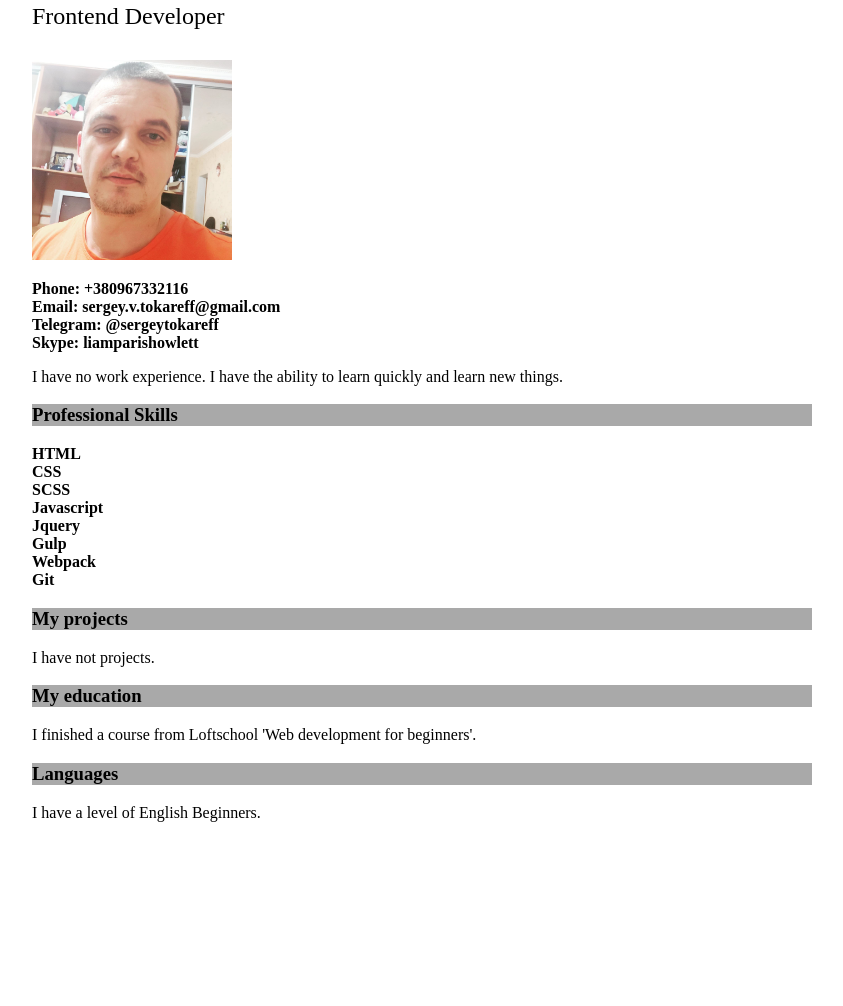
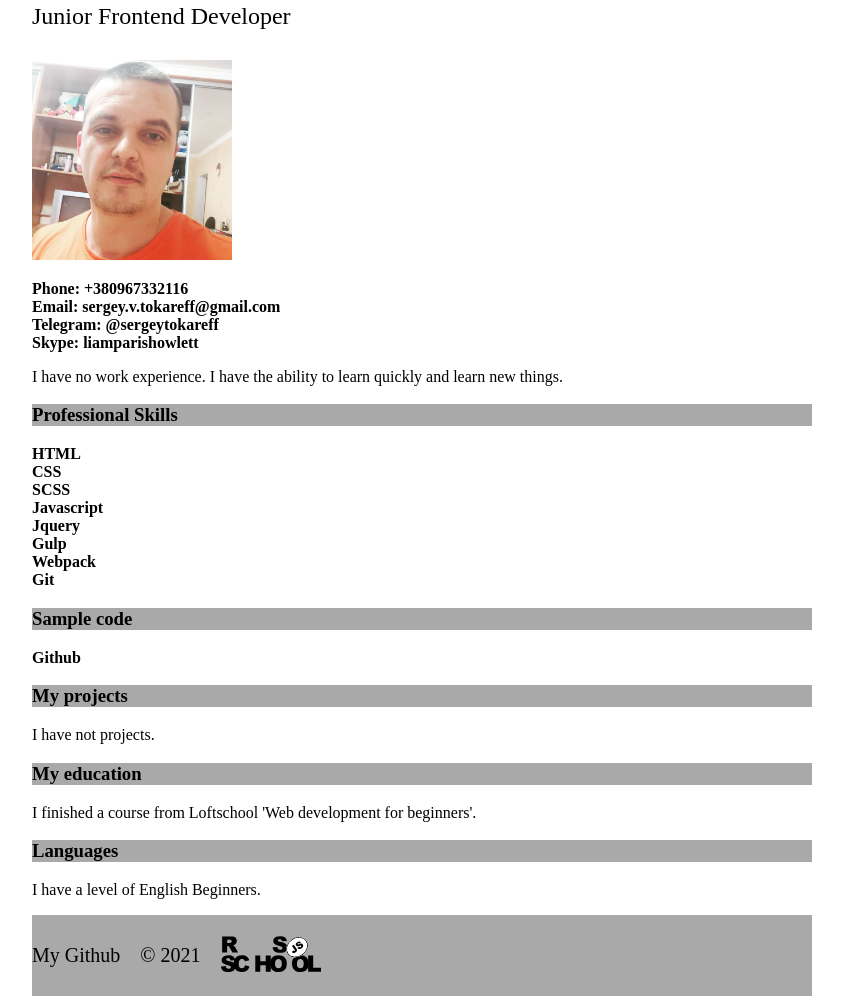
Before and after one commit to SergeyTokareff/rsschool-cv, a plain HTML site: page index.html in a window 1280 px wide. Shown: the part 109-1115 px from the top of the page, without its empty margins (218-1061 px from the left). Before the commit the page ends 957 px from the top, so only its background shows below. Drawn offline with Linux system fonts and the light colour scheme.

Commit message:
feat: add footer

```diff
--- a/index.html
+++ b/index.html
@@ -4,16 +4,16 @@
     <meta charset="UTF-8" />
     <meta http-equiv="X-UA-Compatible" content="IE=edge" />
     <meta name="viewport" content="width=device-width, initial-scale=1.0" />
-    <link rel="stylesheet" href="style.css">
+    <link rel="stylesheet" href="style.css" />
     <title>My CV</title>
   </head>
   <body>
     <div class="container">
-
+      <main class="content">
         <!-- ABOUT -->
         <section class="about">
           <h1 class="about__title">Serhii Tokariev</h1>
-        <span class="about__desc">Frontend Developer</span>
+          <span class="about__desc">Junior Frontend Developer</span>
           <div class="about__photo-wrapper">
             <img src="./img/my-photo.jpg" alt="Avatar" class="about__photo" />
           </div>
@@ -25,9 +25,11 @@
               <li class="about__item">Skype: liamparishowlett</li>
             </ul>
           </div>
-        <p class="about__me">I have no work experience. I have the ability to learn quickly and learn new things.</p>
+          <p class="about__me">
+            I have no work experience. I have the ability to learn quickly and
+            learn new things.
+          </p>
         </section>
-
 
         <!-- SKILLS -->
         <section class="skills">
@@ -44,6 +46,12 @@
           </ul>
         </section>
 
+        <!-- CODE -->
+        <section class="sample-code">
+          <h3 class="sample-code__title">Sample code</h3>
+          <a class=sample-code__text target="_blank" href="https://github.com/SergeyTokareff/typical-arrays-problems/blob/master/src/index.js">Github</a>
+        </section>
+
         <!-- PROJECTS -->
         <section class="projects">
           <h3 class="projects__title">My projects</h3>
@@ -53,7 +61,9 @@
         <!-- EDUCATION -->
         <section class="education">
           <h3 class="education__title">My education</h3>
-        <p class="education__text">I finished a course from Loftschool 'Web development for beginners'.</p>
+          <p class="education__text">
+            I finished a course from Loftschool 'Web development for beginners'.
+          </p>
         </section>
 
         <!-- LANGUAGES -->
@@ -61,6 +71,22 @@
           <h3 class="languages__title">Languages</h3>
           <p class="languages__text">I have a level of English Beginners.</p>
         </section>
+      </main>
+
+      <!-- FOOTER -->
+      <footer class="footer">
+        <a href="https://github.com/SergeyTokareff" class="footer__github-profile">My Github</a>
+        <span class="footer__copyright">&copy; 2021</span>
+        <div class="footer__logo-wrapper">
+          <a href="https://rs.school/js/" target="_blank">
+            <img
+              class="footer__logo"
+              src="./img/rs_school_js.svg"
+              alt="Logo RS School"
+            />
+          </a>
+        </div>
+      </footer>
     </div>
   </body>
 </html>
--- a/style.css
+++ b/style.css
@@ -1,6 +1,7 @@
 html, body {
     margin: 0;
     padding: 0;
+    height: 100%;
 }
 
 * {
@@ -12,11 +13,22 @@ ul {
     padding: 0;
 }
 
+a {
+    text-decoration: none;
+}
+
 .container {
     width: 80%;
     max-width: 800px;
     margin: 0 auto;
     padding: 10px;
+    display: flex;
+	flex-direction: column;
+	min-height: 100%;
+}
+
+.content {
+	flex: 1 0 auto;
 }
 
 section {
@@ -52,3 +64,46 @@ h1, h3 {
 .skills__item {
     font-weight: 700;
 }
+
+.sample-code__text {
+    color: #000000;
+    font-weight: 700;
+}
+
+.footer {
+    background: #a9a9a9;
+    display: flex;
+    align-items: center;
+    flex: 0 0 auto;
+    padding: 20px 0;
+    display: flex;
+}
+
+.footer__github-profile {
+    color: #000000;
+    font-size: 20px;
+}
+
+.footer__copyright {
+    font-size: 20px;
+    margin: 0 20px;
+}
+
+.footer__logo-wrapper {
+    width: 100px;
+}
+
+.footer__logo {
+    width: 100%;
+}
+
+@media (max-width: 480px) {
+    .footer {
+        flex-direction: column;
+    }
+
+    .footer__copyright {
+        margin: 10px 0;
+    }
+
+}
```
Also changed, not shown: img/rs_school_js.svg (added). Lines whose indentation alone changed are shown as unchanged.
